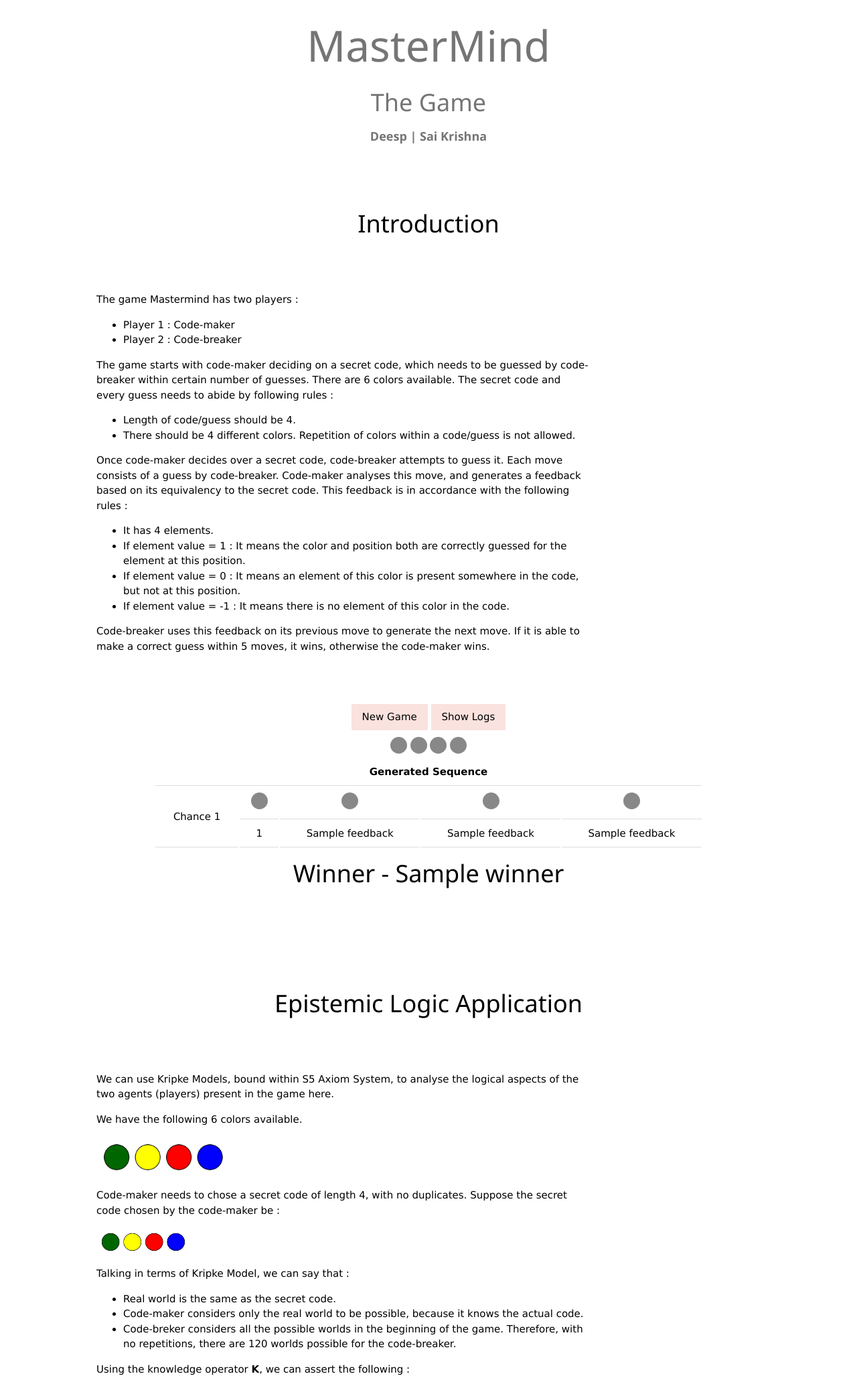
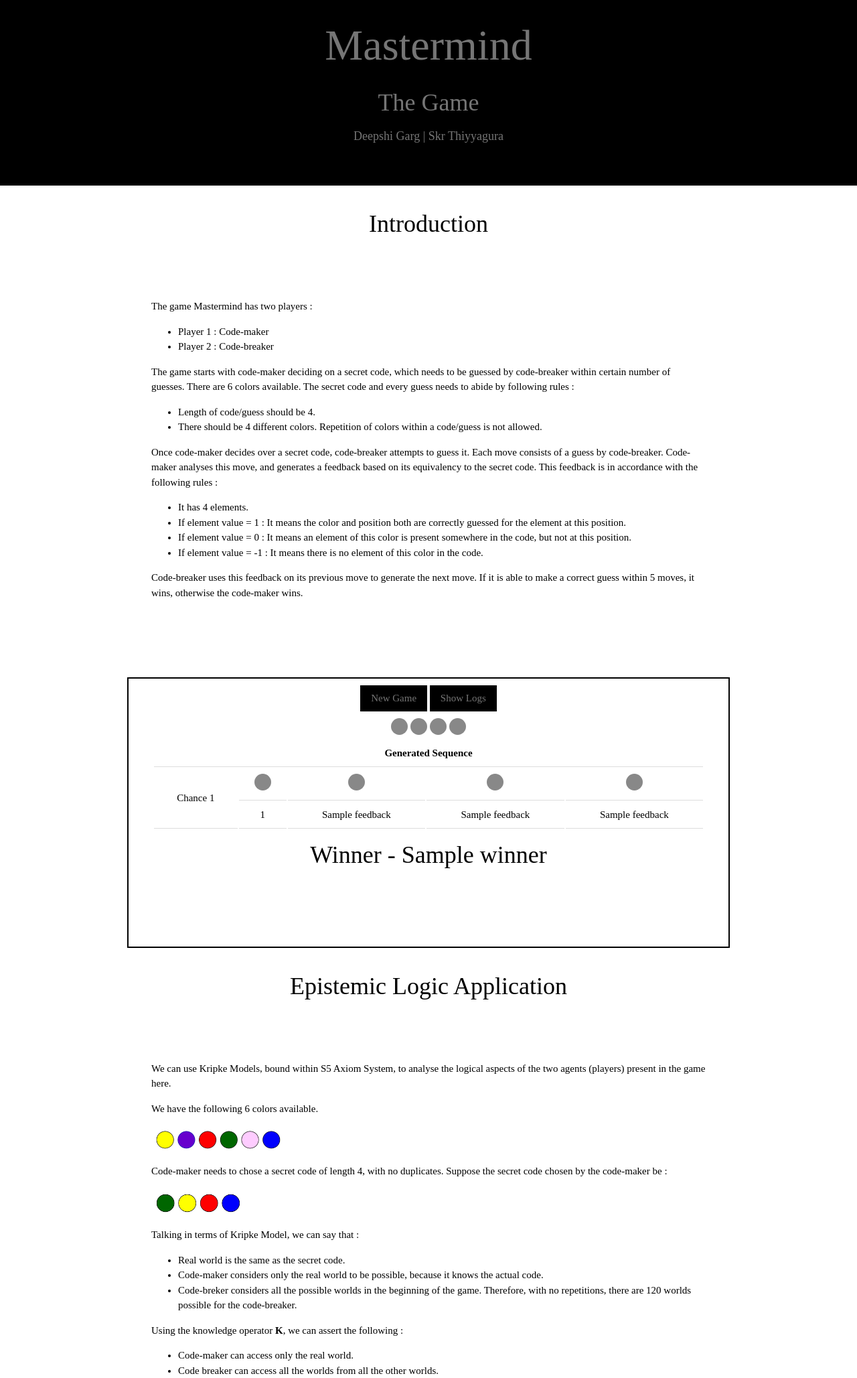
Before and after one commit to tskr1681/Mastermindgame, a Flask app: template templates/game.html in a window 1280 px wide. Shown: the top 2057 px of the page at 67% size. Run offline with Flask 2, Linux system fonts and the light colour scheme; the template is opened without the code that fills it: most values are stand-ins (such as "Sample title", 1, 10 or a date in 2020).

Commit message:
Update game.html

```diff
--- a/templates/game.html
+++ b/templates/game.html
@@ -10,6 +10,14 @@
 
 
         <style>
+        body{
+        font-family: "Times New Roman";
+        }
+
+        h1, h2, h3, h4, h5, h6{
+        font-family: "Times New Roman";
+        }
+
             .dot {
                 height: 25px;
                 width: 25px;
@@ -25,10 +33,33 @@
 
             div {
                 padding-top: 10px;
-                padding-right: 10%;
                 padding-bottom: 50px;
-                padding-left: 10%;
+                max-width: 900px;
+                width: 92%;
+                margin: 0 auto;
             }
+
+            div.full-width{
+            max-width: unset;
+            width: 100%;
+
+            }
+
+            .header{
+            background-color: black;
+            color: #757575!important;
+            }
+
+            .game-section{
+            border: 2px solid black;
+            }
+
+            .btn-black{
+            background-color: black;
+            color: #757575!important;
+            }
+
+
 
 
         </style>
@@ -37,16 +68,17 @@
 
 
     <body>
-        <div style="text-align:center">
-            <h1 class="w3-jumbo w3-text-grey">MasterMind</h1>
+        <div style="text-align:center" class="header full-width">
+            <h1 class="w3-jumbo w3-text-grey">Mastermind</h1>
             <h1 class="w3-xxlarge w3-text-grey">The Game</h1>
-            <h1 class="w3-large w3-text-grey"><b>Deesp | Sai Krishna</b></h1>
+            <h1 class="w3-large w3-text-grey">   Deepshi Garg | Skr Thiyyagura </h1>
         </div>
+
         <div class="w3-row">
             <div style="text-align:center">
                 <h1 class="w3-xxlarge">Introduction</h1>
             </div>
-            <div class="w3-threequarter w3-container w3-xmedium w3-text-black">
+            <div class="w3-xmedium w3-text-black">
               <p class="">
               <p>The game Mastermind has two players :</p>
               <ul>
@@ -74,10 +106,10 @@
 
 
 
-            <div style="text-align:center">
-                <button class="w3-btn" style="background-color:rgb(250, 226, 222)" onclick="window.location.reload();">New Game</button>
+            <div style="text-align:center" class="game-section">
+                <button class="w3-btn btn-black" onclick="window.location.reload();">New Game</button>
             <!-- <button class="w3-btn" style="background-color:rgb(154, 166, 231)" onclick="myFunction()">Try it</button> -->
-            <button class="w3-btn" style="background-color:rgb(250, 226, 222)" onclick="myFunction2()">Show Logs</button>
+            <button class="w3-btn btn-black " onclick="myFunction2()">Show Logs</button>
                 <div id="myTable">
 
                     <span class="dot" style="--c: {{ color[code[0]] }}"></span>
@@ -125,10 +157,10 @@
                     <h1 class="w3-xxlarge">Epistemic Logic Application</h1>
 
                 </div>
-                <div class="w3-threequarter w3-container w3-xmedium w3-text-black">
+                <div class="w3-xmedium w3-text-black">
                   <p class="">            <p>We can use Kripke Models, bound within S5 Axiom System, to analyse the logical aspects of the two agents (players) present in the game here.</p>
                   <p>We have the following 6 colors available.</p>
-                  <p><img src="https://github.com/tskr1681/Mastermindgame/blob/master/resources/code.jpg" width="200"></p>
+                  <p><img src="https://raw.githubusercontent.com/deepshig/mastermind/master/resources/all_colors.jpg" width="200"></p>
                   <p>Code-maker needs to chose a secret code of length 4, with no duplicates. Suppose the secret code chosen by the code-maker be :</p>
                   <p><img src="https://raw.githubusercontent.com/deepshig/mastermind/master/resources/code.jpg" width="140"></p>
                   <p>Talking in terms of Kripke Model, we can say that :</p>
@@ -185,7 +217,7 @@
                     <h1 class="w3-xxlarge">Higher Order Knowledge</h1>
 
                 </div>
-                <div class="w3-threequarter w3-container w3-xmedium w3-text-black">
+                <div class="w3-xmedium w3-text-black">
                   <p class=""><p>            <p>Now, when the game proceeds, code-breaker makes guesses and code-maker provides feedback by analysing them with respect tot he secret code.</p>
                   <p>Accounting this in terms of public announcement logic, the feedback is a truthful public announcement. It allows code-breaker to narrow down the possible worlds and make a viable next guess.</p>
                   <p>For example, given the above code, if player 2 makes the following guess :</p>
@@ -223,7 +255,7 @@
 
 
                 </div>
-                <div class="w3-threequarter w3-container w3-xmedium w3-text-black">
+                <div class="w3-xmedium w3-text-black">
                   <p class=""><p>
                     <p>We monitor the common knowledge, and individual knowledge accummulated by both the agents throughout the game.</p>
                     <ul>
@@ -277,7 +309,7 @@
                 <div style="text-align:center">
                     <h1 class="w3-xxlarge">Stratagies</h1>
                 </div>
-                <div class="w3-threequarter w3-container w3-xmedium w3-text-black">
+                <div class="w3-xmedium w3-text-black">
                   <p class=""><p>
                     <p>We have implemented three strategies for the code-breaker here. They are explained below :</p>
                         <h3 id="1-mathematician-code-breaker">1. Mathematician Code Breaker</h3>
@@ -324,7 +356,7 @@
                 <div style="text-align:center">
                     <h1 class="w3-xxlarge">Simulations</h1>
                 </div>
-                <div class="w3-threequarter w3-container w3-xmedium w3-text-black">
+                <div class="w3-xmedium w3-text-black">
                   <p class=""><p>
                     <p>We run 20 game simulations.</p>
                     <p>For every game, a new code is generated, and a new knowledge model is created. A code-breaker for each of the above stated three strategies is given a chance to play the game, and the winner is recorded.</p>
@@ -337,7 +369,7 @@
                 <div style="text-align:center">
                     <h1 class="w3-xxlarge">Project Implementation</h1>
                 </div>
-                <div class="w3-threequarter w3-container w3-xmedium w3-text-black">
+                <div class="w3-xmedium w3-text-black">
                   <p class=""><p>
                     <p>We have implemented the game in python.</p>
                     <p>We have two classes, one each for code-maker and the code-breaker. Although, code-breaker is available in three variants according to the three strategies decribed above. When a game starts, code-breaker class initialises by randomly generating a code. Code-breaker attempts to guess this code within 3 moves. Code-maker analyses each of these moves and generates a feedback, which is passed onto the code-breaker.</p>
```
